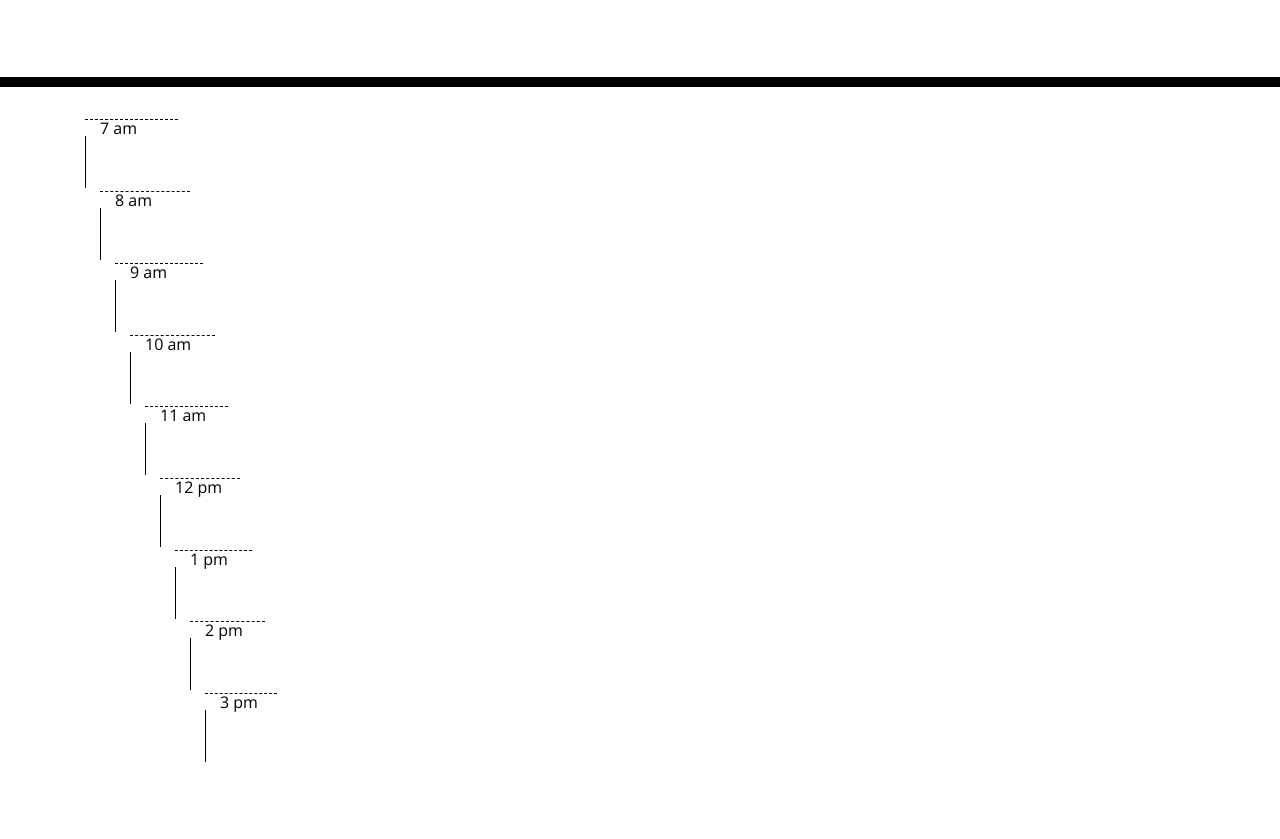
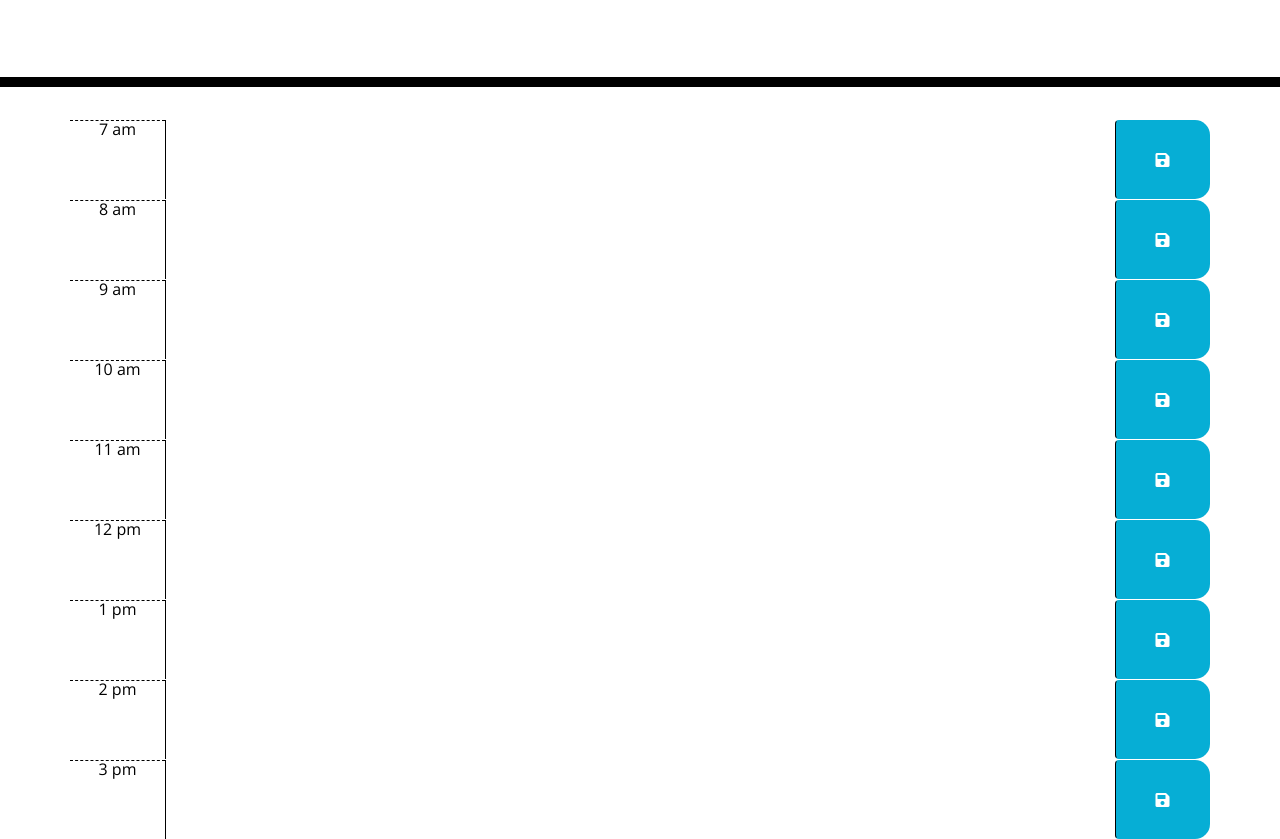
Before and after one commit to Jonathan0212/Work-Day, a plain HTML site: page index.html in a window 1280 px wide. Shown: the part 181-1020 px from the top of the page. Before the commit the page ends 948 px from the top, so only its background shows below. Drawn offline with nearby package versions, Linux system fonts and the light colour scheme; files that its build step writes are made by us from their sources.

Commit message:
save button was not showing up but it is now

```diff
--- a/index.html
+++ b/index.html
@@ -29,80 +29,70 @@
       <p id="currentDay" class="lead"></p>
     </header>
 
-    <!--7am code -->
-    <div class="container">
-      <div class="row-time-block" id="7">
+<div class="container">
+    <!--Timeblocks start here with 7am-->
+      <div class="row time-block" id="7">
         <div class="col-md-1 hour">7 am</div>
         <textarea class="col-md-10 description"></textarea>
-        <button class="btn Savebtn col-md-1 fas fa save"></button>
+        <button class="btn saveBtn col-md-1 fas fa-save"></button>
       </div>
 
       <!--8am code -->
-    <div class="container">
-      <div class="row-time-block" id="8">
+      <div class="row time-block" id="8">
         <div class="col-md-1 hour">8 am</div>
         <textarea class="col-md-10 description"></textarea>
-        <button class="btn Savebtn col-md-1 fas fa save"></button>
+        <button class="btn saveBtn col-md-1 fas fa-save"></button>
       </div>
 
       <!--9am code -->
-    <div class="container">
-      <div class="row-time-block" id="9">
+      <div class="row time-block" id="9">
         <div class="col-md-1 hour">9 am</div>
         <textarea class="col-md-10 description"></textarea>
-        <button class="btn Savebtn col-md-1 fas fa save"></button>
+        <button class="btn saveBtn col-md-1 fas fa-save"></button>
       </div>
 
       <!--10am code -->
-    <div class="container">
-      <div class="row-time-block" id="10">
+      <div class="row time-block" id="10">
         <div class="col-md-1 hour">10 am</div>
         <textarea class="col-md-10 description"></textarea>
-        <button class="btn Savebtn col-md-1 fas fa save"></button>
+        <button class="btn saveBtn col-md-1 fas fa-save"></button>
       </div>
 
       <!--11am code -->
-    <div class="container">
-      <div class="row-time-block" id="11">
+      <div class="row time-block" id="11">
         <div class="col-md-1 hour">11 am</div>
         <textarea class="col-md-10 description"></textarea>
-        <button class="btn Savebtn col-md-1 fas fa save"></button>
+        <button class="btn saveBtn col-md-1 fas fa-save"></button>
       </div>
 
       <!--12pm code -->
-    <div class="container">
-      <div class="row-time-block" id="12">
+      <div class="row time-block" id="12">
         <div class="col-md-1 hour">12 pm</div>
         <textarea class="col-md-10 description"></textarea>
-        <button class="btn Savebtn col-md-1 fas fa save"></button>
+        <button class="btn saveBtn col-md-1 fas fa-save"></button>
       </div>
 
       <!--1pm code -->
-    <div class="container">
-      <div class="row-time-block" id="1">
+      <div class="row time-block" id="1">
         <div class="col-md-1 hour">1 pm</div>
         <textarea class="col-md-10 description"></textarea>
-        <button class="btn Savebtn col-md-1 fas fa save"></button>
+        <button class="btn saveBtn col-md-1 fas fa-save"></button>
       </div>
 
       <!--2pm code -->
-    <div class="container">
-      <div class="row-time-block" id="2">
+      <div class="row time-block" id="2">
         <div class="col-md-1 hour">2 pm</div>
         <textarea class="col-md-10 description"></textarea>
-        <button class="btn Savebtn col-md-1 fas fa save"></button>
+        <button class="btn saveBtn col-md-1 fas fa-save"></button>
       </div>
 
       <!--3pm code -->
-    <div class="container">
-      <div class="row-time-block" id="3">
+      <div class="row time-block" id="3">
         <div class="col-md-1 hour">3 pm</div>
         <textarea class="col-md-10 description"></textarea>
-        <button class="btn Savebtn col-md-1 fas fa save"></button>
+        <button class="btn saveBtn col-md-1 fas fa-save"></button>
       </div>
-
-      </div>
-    </div>
+</div>
 
     <script src="https://code.jquery.com/jquery-3.4.1.min.js"></script>
     <script src="https://cdnjs.cloudflare.com/ajax/libs/moment.js/2.24.0/moment.min.js"></script>
```
